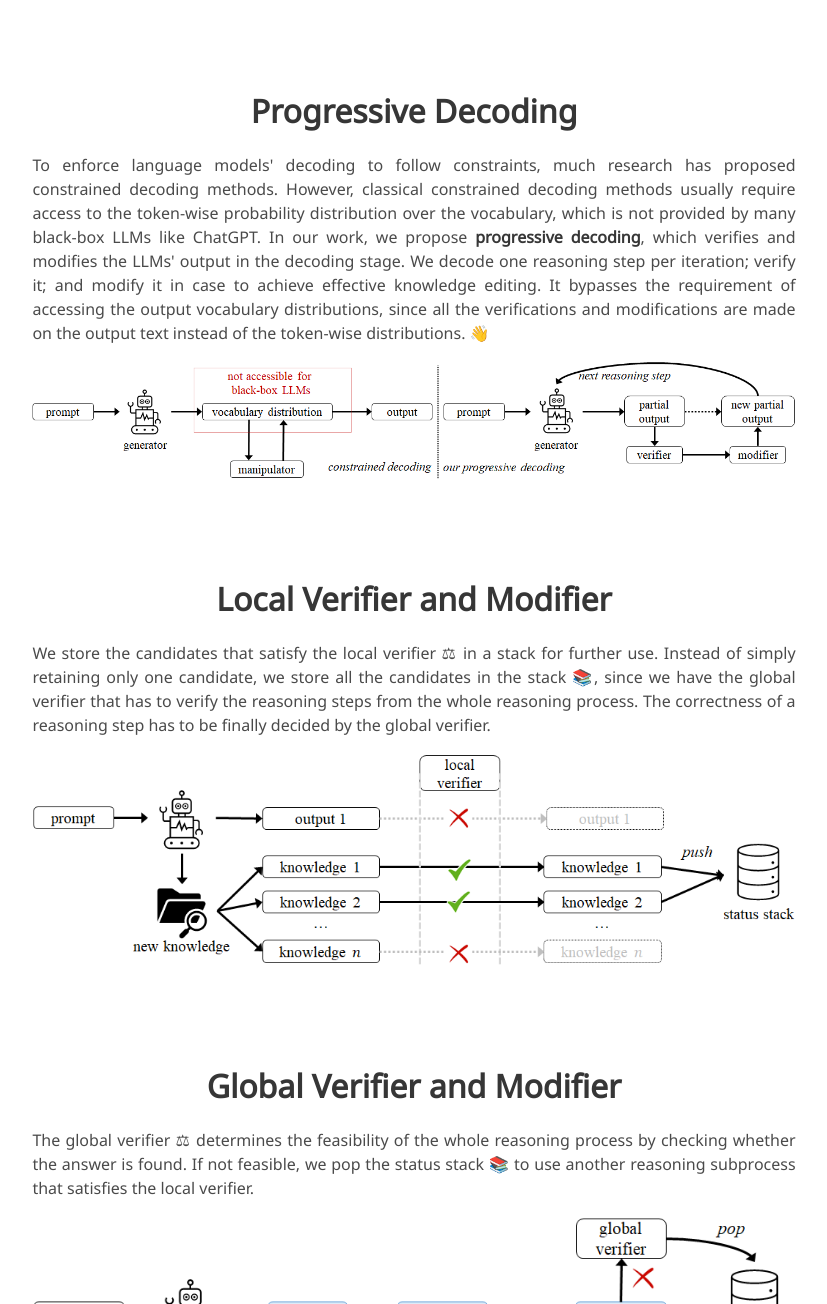
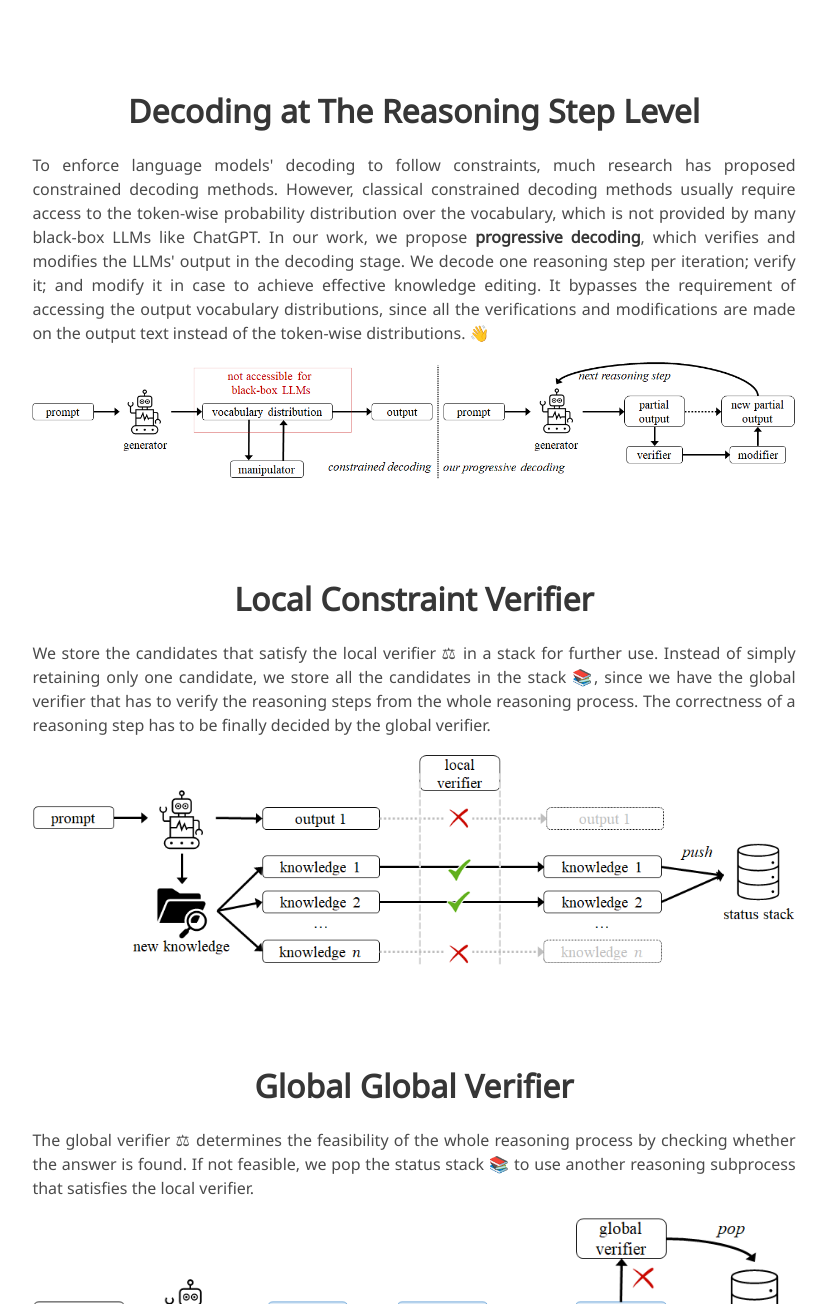
Before and after one commit to wangywUST/deepedit.io, a plain HTML site: page index.html in a window 1280 px wide. Shown: the part 2805-4109 px from the top of the page, without its empty margins (226-1053 px from the left). Drawn offline with nearby package versions, Linux system fonts and the light colour scheme; some icons are missing; a web font is replaced by a local one.

Commit message:
Update index.html

```diff
--- a/index.html
+++ b/index.html
@@ -218,7 +218,7 @@
   <div class="container is-max-desktop">
     <div class="columns is-centered has-text-centered">
       <div class="column is-four-fifths">
-        <h2 class="title is-3" id="privacy-auditing">Progressive Decoding</h2>
+        <h2 class="title is-3" id="privacy-auditing">Decoding at The Reasoning Step Level</h2>
         <div class="content has-text-justified">
           <p>
             To enforce language models' decoding to follow constraints, much research has proposed constrained decoding methods.
@@ -241,7 +241,7 @@
   <div class="container is-max-desktop">
     <div class="columns is-centered has-text-centered">
       <div class="column is-four-fifths">
-        <h2 class="title is-3" id="privacy-auditing">Local Verifier and Modifier</h2>
+        <h2 class="title is-3" id="privacy-auditing">Local Constraint Verifier</h2>
         <div class="content has-text-justified">
           <p>
             We store the candidates that satisfy the local verifier ⚖ in a stack for further use.
@@ -262,7 +262,7 @@
   <div class="container is-max-desktop">
     <div class="columns is-centered has-text-centered">
       <div class="column is-four-fifths">
-        <h2 class="title is-3" id="privacy-auditing">Global Verifier and Modifier</h2>
+        <h2 class="title is-3" id="privacy-auditing">Global Global Verifier</h2>
         <div class="content has-text-justified">
           <p>
             The global verifier ⚖ determines the feasibility of the whole reasoning process by checking whether the answer is found.
```
